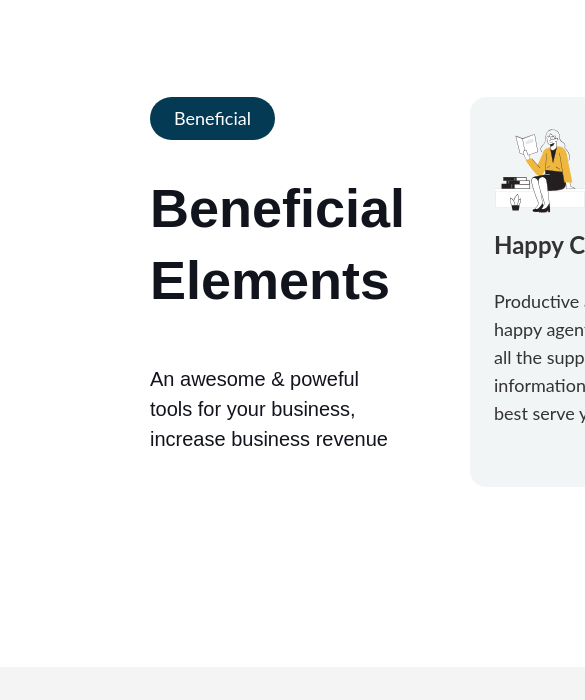
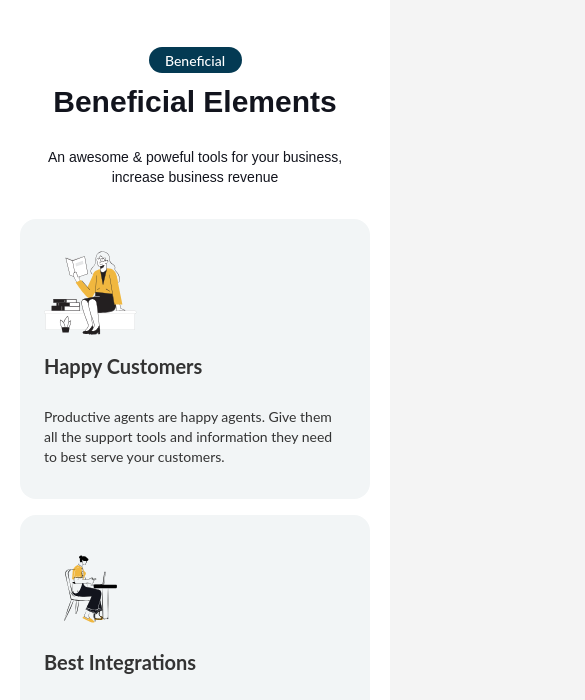
Before and after one commit to JahirPendhari09/TRUSTCO-solo, a plain HTML site: page index.html in a window 390 px wide. Shown: the part 1276-1976 px from the top of the page, 585 px wide, since content can reach past the window. Before the commit the page ends 1943 px from the top, so only its background shows below. Drawn offline with Linux system fonts and the light colour scheme.

Commit message:
Make the Benefits Section responsive

```diff
--- a/style.css
+++ b/style.css
@@ -343,24 +343,18 @@ body {
     border-bottom: 16px solid transparent;
 }
 
-
-
 /* benefits section css */
-
 
 .benefits-section {
     width: 1440px;
     height: 670px;
     background-color: #FFF;
     gap: 64px;
-    padding-top: 100px;
-    padding-right: 150px;
-    padding-bottom: 100px;
-    padding-left: 150px;
+    padding: 100px 150px;
 }
 
 
-.benefits-section > div{
+.benefits-section>div {
     width: 1140px;
     height: 470px;
     background-color: #FFF;
@@ -377,14 +371,11 @@ body {
     gap: 32px;
 }
 
-.benefits-container-1 > button {
+.benefits-container-1>button {
     width: 125px;
     height: 43px;
     gap: 10px;
-    padding-top: 4px;
-    padding-right: 24px;
-    padding-bottom: 4px;
-    padding-left: 24px;
+    padding: 4px 24px;
     border-radius: 100px;
     background-color: #043A53;
     font-family: Lato;
@@ -398,7 +389,7 @@ body {
 
 }
 
-.benefits-container-1 > h1 {
+.benefits-container-1>h1 {
     width: 100%;
     height: 144px;
     font-weight: 700;
@@ -408,7 +399,7 @@ body {
     color: #12141D;
 }
 
-.benefits-container-1 > p {
+.benefits-container-1>p {
     width: 100%;
     height: 90px;
     font-weight: 400;
@@ -431,36 +422,35 @@ body {
     display: flex;
     flex-direction: column;
     gap: 16px;
-    padding-top: 32px;
-    padding-right: 24px;
-    padding-bottom: 32px;
-    padding-left: 24px;
+    padding: 32px 24px;
     border-radius: 16px;
     background-color: #F2F5F6;
 }
-.benefits-container-2 > div:last-child {
+
+.benefits-container-2>div:last-child {
     height: 470px;
 }
 
 
-.benefit-card > svg {
+.benefit-card>svg {
     width: 93px;
     height: 84px;
 }
 
-.benefits-container-2 > div:last-child > svg {
+.benefits-container-2>div:last-child>svg {
     width: 104px;
     height: 104px;
 }
 
-.benefit-card > h3 {
+.benefit-card>h3 {
     font-family: Lato;
     font-weight: 700;
     font-size: 24px;
     line-height: 32px;
     letter-spacing: 0%;
 }
-.benefit-card > p {
+
+.benefit-card>p {
     font-family: Lato;
     font-weight: 400;
     font-size: 18px;
@@ -656,6 +646,100 @@ body {
         border-bottom: 8px solid transparent;
     }
 
+    /* benefits section css */
+    .benefits-section {
+        width: 100%;
+        height: 1160px;
+        gap: 32px;
+        padding: 50px 20px;
+    }
+
+    .benefits-section > div {
+        width: 100%;
+        height: 100%;
+        margin: auto;
+        flex-direction: column;
+        gap: 32px;
+    }
+
+    .benefits-container-1 {
+        width: 100%;
+        height: 140px;
+        display: flex;
+        flex-direction: column;
+        justify-content: center;
+        align-items: center;
+        gap: 10px;
+    }
+
+    .benefits-container-1>button {
+        width: 93px;
+        height: 26px;
+        gap: 10px;
+        padding: 4px 16px;
+        border-radius: 100px;
+        font-weight: 500;
+        font-size: 14px;
+        line-height: 20px;
+        letter-spacing: 0%;
+    }
+
+    .benefits-container-1>h1 {
+        width: 100%;
+        font-size: 30px;
+        line-height: 38px;
+        text-align: center;
+
+    }
+
+    .benefits-container-1>p {
+        width: 100%;
+        height: 90px;
+        font-size: 14px;
+        line-height: 20px;
+        text-align: center;
+    }
+
+    .benefits-container-2 {
+        width: 100%;
+        height: 100%;
+        display: flex;
+        flex-direction: column;
+        gap: 16px;
+    }
+
+    .benefit-card {
+        width: 100%;
+        height: 280px;
+        display: flex;
+        flex-direction: column;
+        gap: 16px;
+    }
+
+    .benefits-container-2>div:last-child {
+        height: 300px;
+    }
+
+
+    .benefit-card>svg {
+        width: 93px;
+        height: 84px;
+    }
+
+    .benefits-container-2>div:last-child>svg {
+        width: 80px;
+        height: 76px;
+    }
+
+    .benefit-card>h3 {
+        font-size: 20px;
+        line-height: 30px;
+    }
+
+    .benefit-card>p {
+        font-size: 14px;
+        line-height: 20px;
+    }
 }
 
 
```
